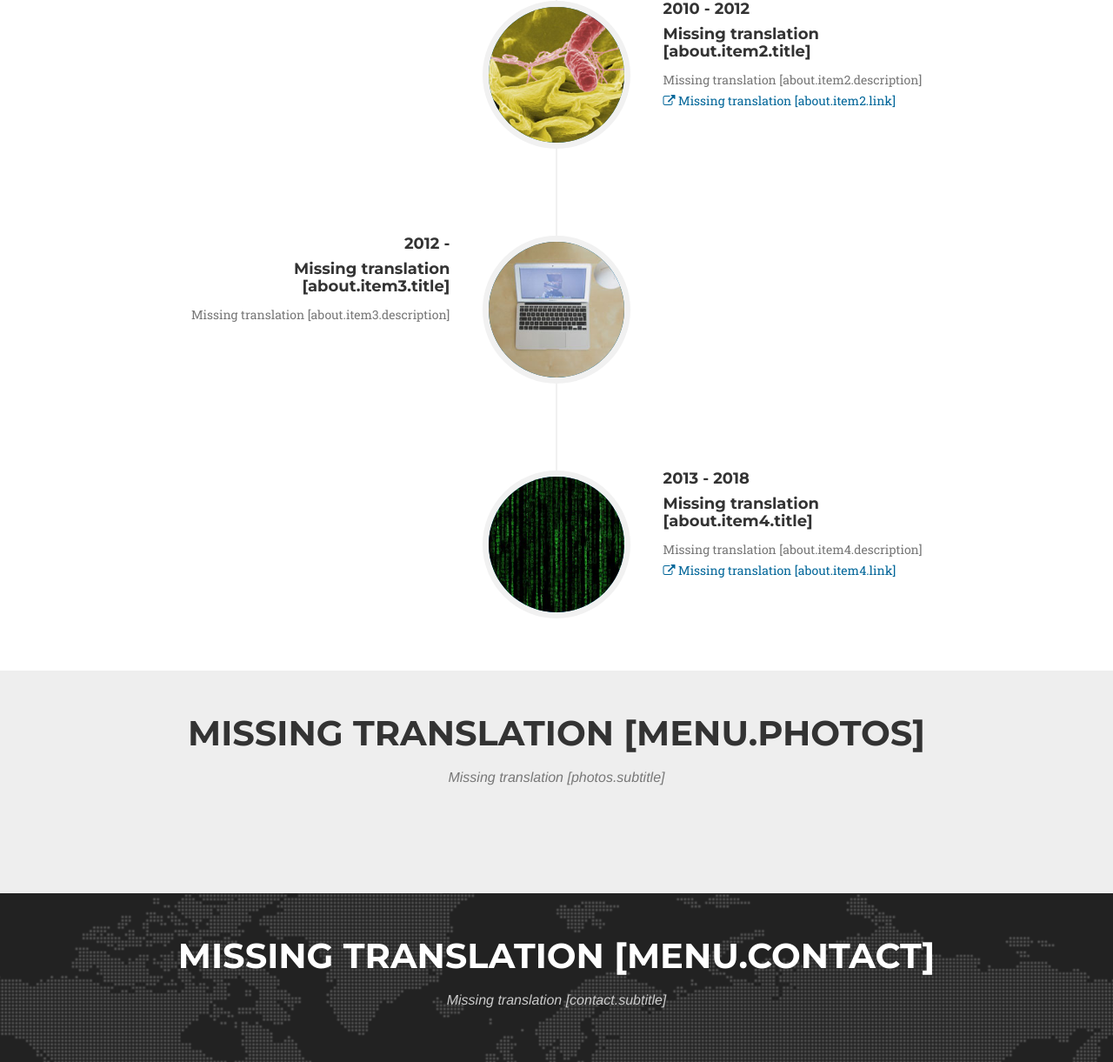
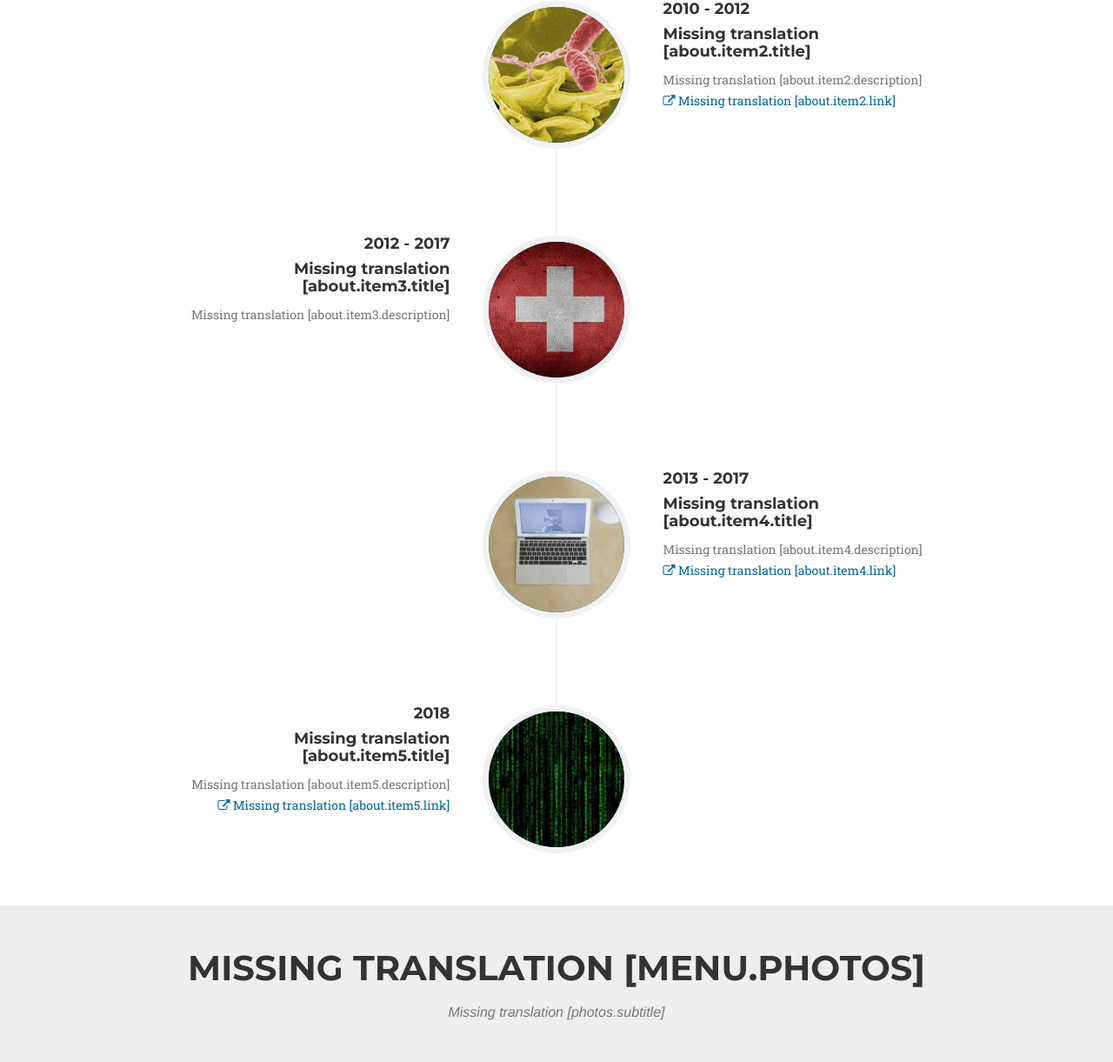
Before and after one commit to steven-cardini/ch.cardini.steven.www, a PHP site: page /pages/public/public-index.php in a window 1280 px wide. Shown: the part 1118-2339 px from the top of the page at 87% size. Run offline with PHP 8.4, Linux system fonts and the light colour scheme; a stand-in replaces the project's code that opens the database connection; style sheets or scripts are compiled from the project's sources; some libraries are stand-ins or nearby versions; some web fonts are replaced.

Commit message:
updates website with current information

```diff
--- a/pages/public/public-index.php
+++ b/pages/public/public-index.php
@@ -136,17 +136,17 @@
                                 </div>
                                 <div class="timeline-body">
                                     <p class="text-muted"><?php echo I18n::t("about.item2.description"); ?></p>
-                                    <p class="text-muted"><a href="<?php echo absPath("RES", true); ?>doc/20120312_master-thesis.pdf" target="_blank"><i class="fa fa-external-link" aria-hidden="true"></i>&nbsp;<?php echo I18n::t("about.item2.link"); ?></a></p>
+                                    <p class="text-muted"><a href="<?php echo absPath("RES", true); ?>doc/20120312_cardini-steven_master-thesis.pdf" target="_blank"><i class="fa fa-external-link" aria-hidden="true"></i>&nbsp;<?php echo I18n::t("about.item2.link"); ?></a></p>
                                 </div>
                             </div>
                         </li>
                         <li>
                             <div class="timeline-image">
-                                <img class="img-circle img-responsive" src="<?php echo absPath("IMG", true); ?>about/3.jpg" alt="">
+                                <img class="img-circle img-responsive" src="<?php echo absPath("IMG", true); ?>about/flag-1192646_640.jpg" alt="">
                             </div>
                             <div class="timeline-panel">
                                 <div class="timeline-heading">
-                                    <h4>2012 -</h4>
+                                    <h4>2012 - 2017</h4>
                                     <h4 class="subheading"><?php echo I18n::t("about.item3.title"); ?></h4>
                                 </div>
                                 <div class="timeline-body">
@@ -156,16 +156,31 @@
                         </li>
                         <li class="timeline-inverted">
                             <div class="timeline-image">
+                                <img class="img-circle img-responsive" src="<?php echo absPath("IMG", true); ?>about/3.jpg" alt="">
+                            </div>
+                            <div class="timeline-panel">
+                                <div class="timeline-heading">
+                                    <h4>2013 - 2017</h4>
+                                    <h4 class="subheading"><?php echo I18n::t("about.item4.title"); ?></h4>
+                                </div>
+                                <div class="timeline-body">
+                                    <p class="text-muted"><?php echo I18n::t("about.item4.description"); ?></p>
+                                    <p class="text-muted"><a href="<?php echo absPath("RES", true); ?>doc/20180118_cardini-steven_bachelor-thesis.pdf" target="_blank"><i class="fa fa-external-link" aria-hidden="true"></i>&nbsp;<?php echo I18n::t("about.item4.link"); ?></a></p>
+                                </div>
+                            </div>
+                        </li>
+                        <li>
+                            <div class="timeline-image">
                                 <img class="img-circle img-responsive" src="<?php echo absPath("IMG", true); ?>about/matrix-356024_200.jpg" alt="">
                             </div>
                             <div class="timeline-panel">
                                 <div class="timeline-heading">
-                                    <h4>2013 - 2018</h4>
-                                    <h4 class="subheading"><?php echo I18n::t("about.item4.title"); ?></h4>
+                                    <h4>2018</h4>
+                                    <h4 class="subheading"><?php echo I18n::t("about.item5.title"); ?></h4>
                                 </div>
                                 <div class="timeline-body">
-                                    <p class="text-muted"><?php echo I18n::t("about.item4.description"); ?></p>
-                                    <p class="text-muted"><a href="https://www.github.com/stoeffu" target="_blank"><i class="fa fa-external-link" aria-hidden="true"></i>&nbsp;<?php echo I18n::t("about.item4.link"); ?></a></p>
+                                    <p class="text-muted"><?php echo I18n::t("about.item5.description"); ?></p>
+                                    <p class="text-muted"><a href="https://www.github.com/stoeffu" target="_blank"><i class="fa fa-external-link" aria-hidden="true"></i>&nbsp;<?php echo I18n::t("about.item5.link"); ?></a></p>
                                 </div>
                             </div>
                         </li>
```
Also changed, not shown: resources/img/about/flag-1192646_640.jpg (added).
